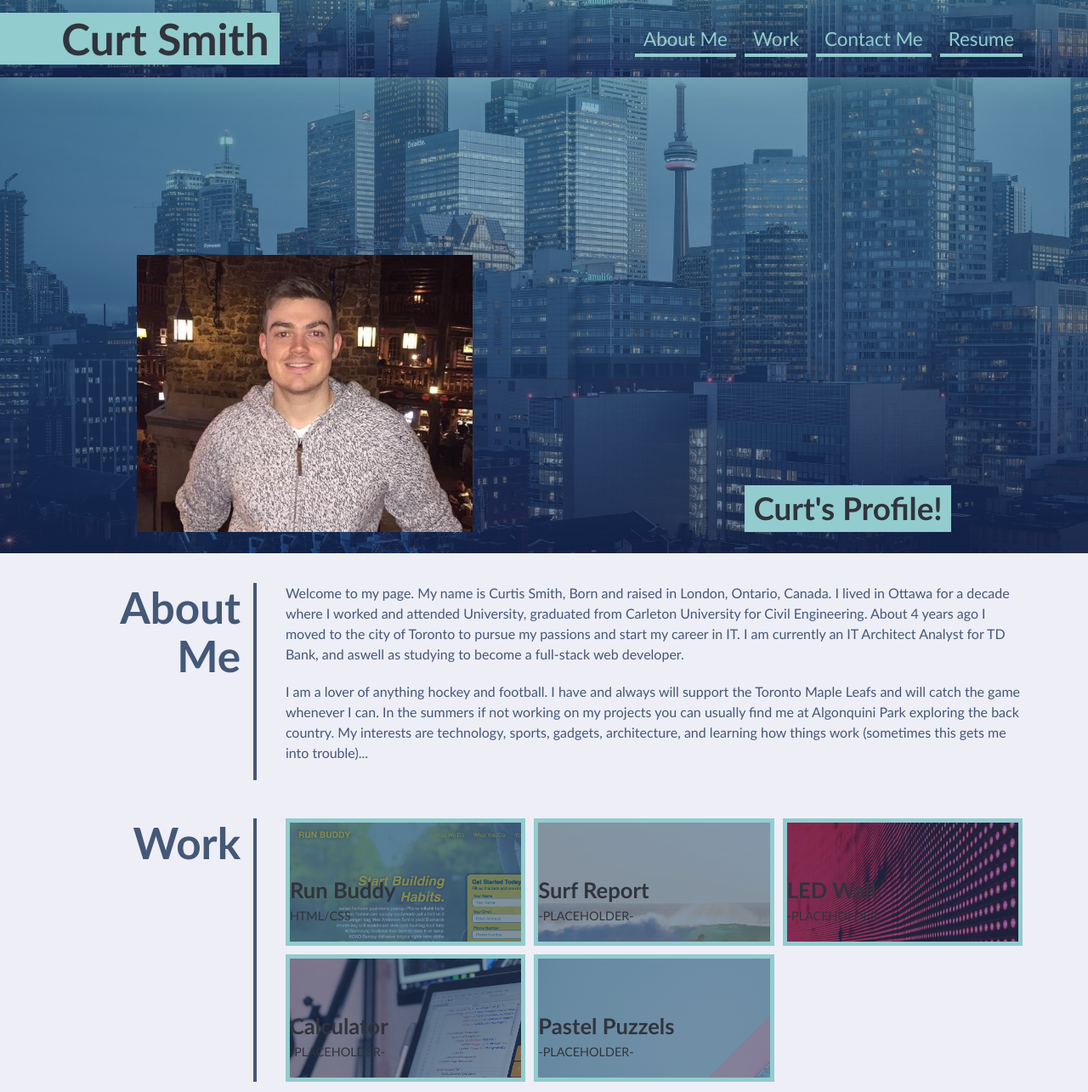
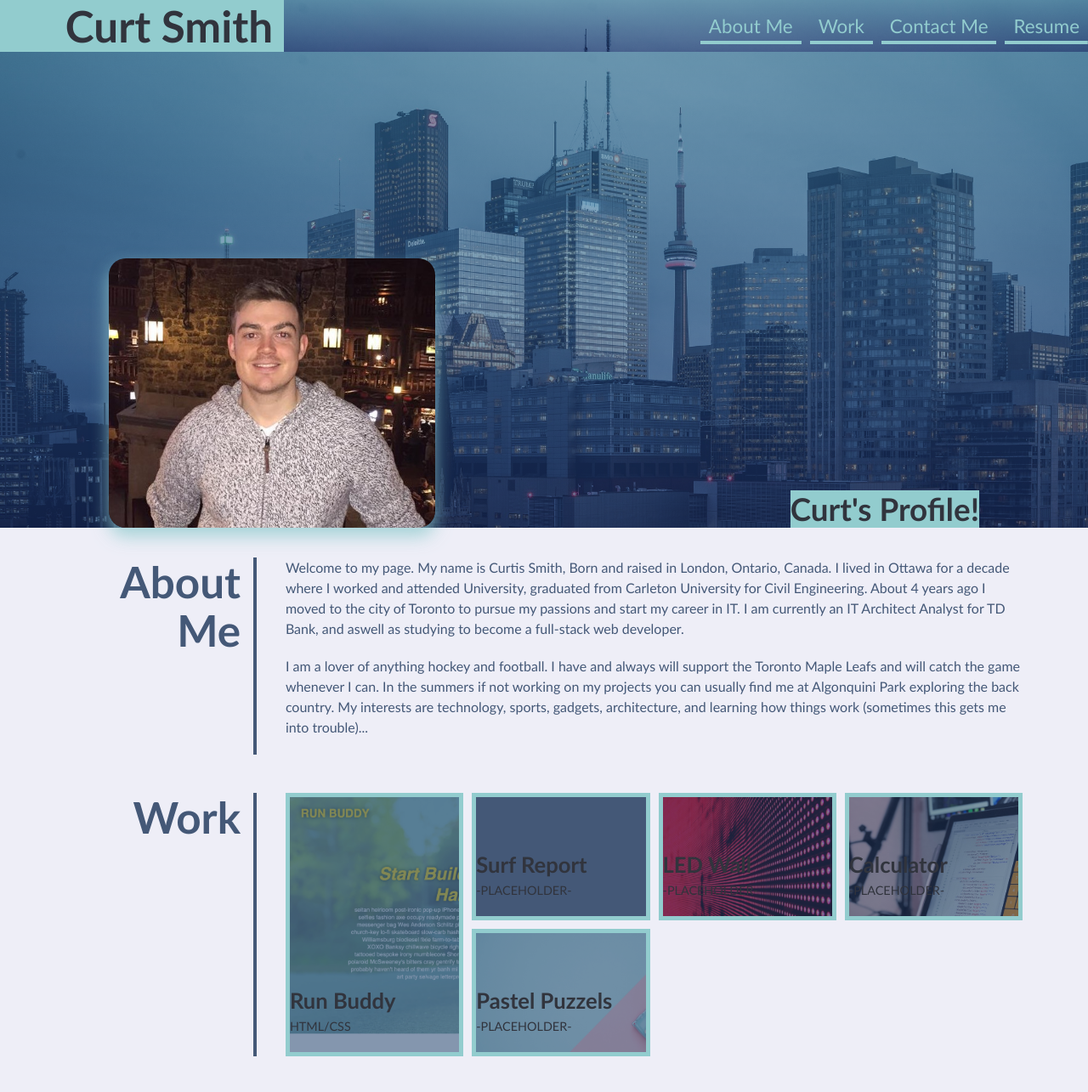
Before and after one commit to cjsmith1988/Curts_Page, a plain HTML site: page index.html in a window 1280 px wide. Shown: the top 1285 px of the page at 85% size. Drawn offline with Linux system fonts and the light colour scheme.

Commit message:
updated with new Project

```diff
--- a/assets/css/style.css
+++ b/assets/css/style.css
@@ -29,7 +29,7 @@ p {
 }
 
 header {
-  padding: 15px 6% 15px 0;
+  padding: 0;
   display: flex;
   flex-direction: row;
   justify-content: space-between;
@@ -42,12 +42,11 @@ header {
   background-image: url("../images/Toronto-Skyline.jpg"), linear-gradient(180deg, var(--secondary) 0%, var(--primary) 100%);
   background-size: cover;
   background-repeat: no-repeat;
-  background-position: 80%;
+
   background-blend-mode: soft-light;
   background-attachment: fixed;
   color: var(--light);
   z-index: 9999;
-  box-shadow: 0 5px 35px rgba(146, 204, 206, 0.4);
 }
 
 header h1 {
@@ -70,7 +69,7 @@ nav a {
   padding: 5px 10px;
   color: var(--secondary);
   margin-right: 10px;
-  background-image: linear-gradient(270deg, var(--secondary) 0%, var(--secondary) 100%);
+  background-image: linear-gradient(270deg, var(--secondary) 0%, var(--secondary) 0%);
   background-repeat: no-repeat;
   background-size: 100% 0.2em;
   background-position: bottom;
@@ -97,32 +96,35 @@ main {
   background: rgb(68, 88, 120);
   background-image: url("../images/Toronto-Skyline.jpg"), linear-gradient(180deg, var(--secondary) 0%, var(--primary) 100%);
   background-size: cover;
-  background-position: 80%;
+
   background-blend-mode: soft-light;
   min-height: 70vh;
   color: var(--light);
-  padding: 2% 6%;
+  padding: 0% 0%;
   display: flex;
   justify-content: center;
   align-items: flex-end;
   text-align: right;
+  background-attachment: fixed;
+
 }
-
 .hero-banner div {
   flex: 0 0 50%;
 }
 
 .hero-banner img {
-  width: 35%;
+  width: 30%;
   height: 30%;
   float: left;
+  box-shadow: 0px 10px 20px rgba(146, 204, 206, 0.8);
+  border-radius: 20px;
 }
 
 .hero-banner h2 {
   background-color: var(--secondary);
   color: var(--tertiary);
   margin: 0;
-  padding: 5px 10px;
+  padding: 0px 0px;
   font-size: 2.3rem;
   line-height: 1.2;
   float: right;
@@ -168,7 +170,7 @@ main {
   row-gap: 10px;
   grid-auto-flow: dense;
   /* create a 12 column grid */
-  grid-template-columns: repeat(12, 1fr);
+  grid-template-columns: repeat(16, 1fr);
   /* set each row to be atleast 150px tall and a max of 1fr */
   grid-auto-rows: repeat(3, minmax(150px, 1fr));
 }
@@ -189,11 +191,12 @@ main {
   font-size: 0.9rem;
 }
 
-/* feature first portfolio item
+
 .grid-item:first-child {
     grid-column: span 4;
     grid-row: span 2;
-}*/
+    background-size: cover;
+}
 
 .grid-item:hover {
   background-color: rgba(0, 0, 0, 0.3);
@@ -256,8 +259,10 @@ main {
   background-image: url("../images/02-portfolio-3.jpg");
 }
 
-.surf-report {
-  background-image: url("../images/02-portfolio-4.jpg");
+.date-concierge {
+  background-image: url("../images/02-date-concierge.JPG");
+  background-size: 100%;
+
 }
 
 /* END PORTFOLIO PROJECT IMAGES */
```
Also changed, not shown: assets/images/02-date-concierge.JPG (added).
